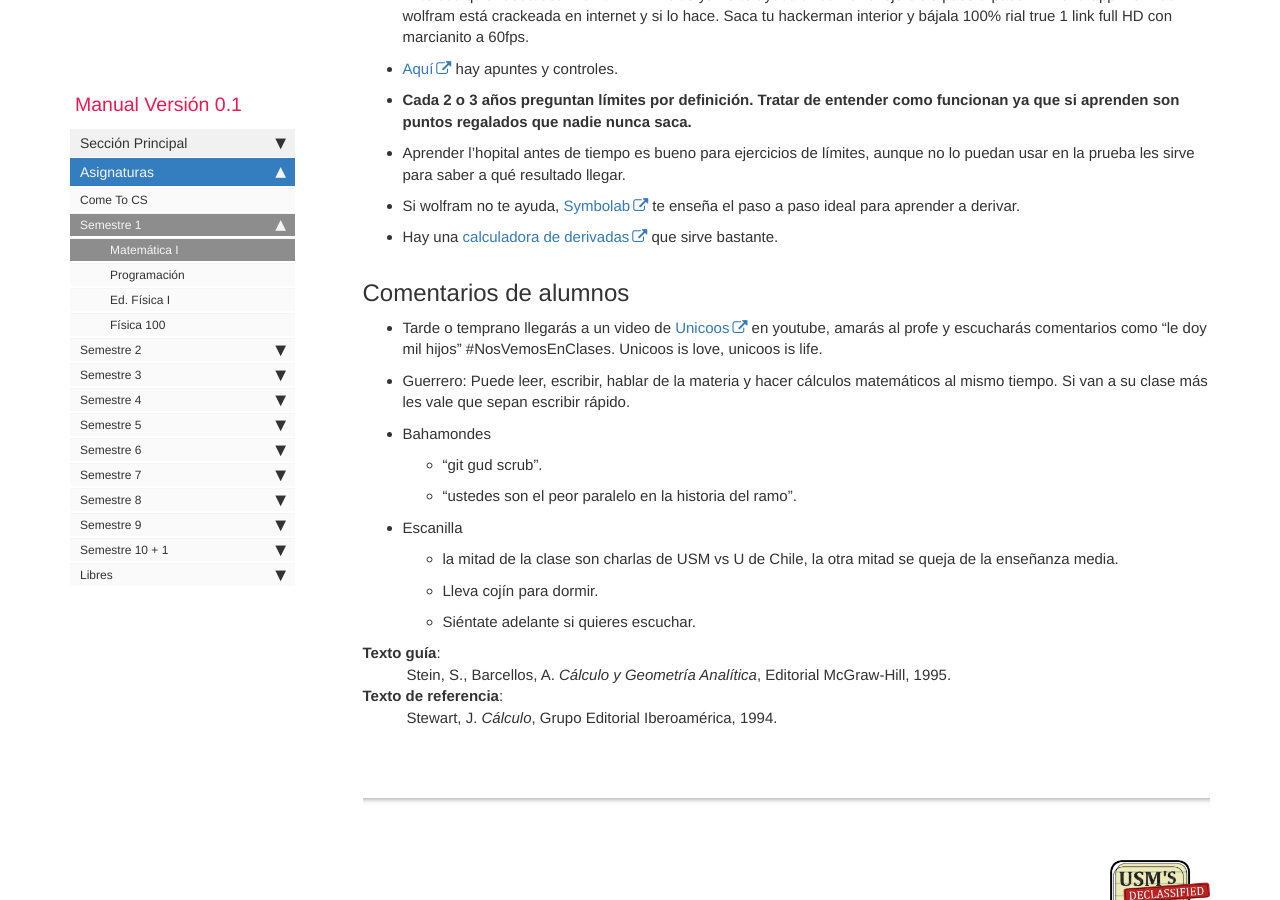
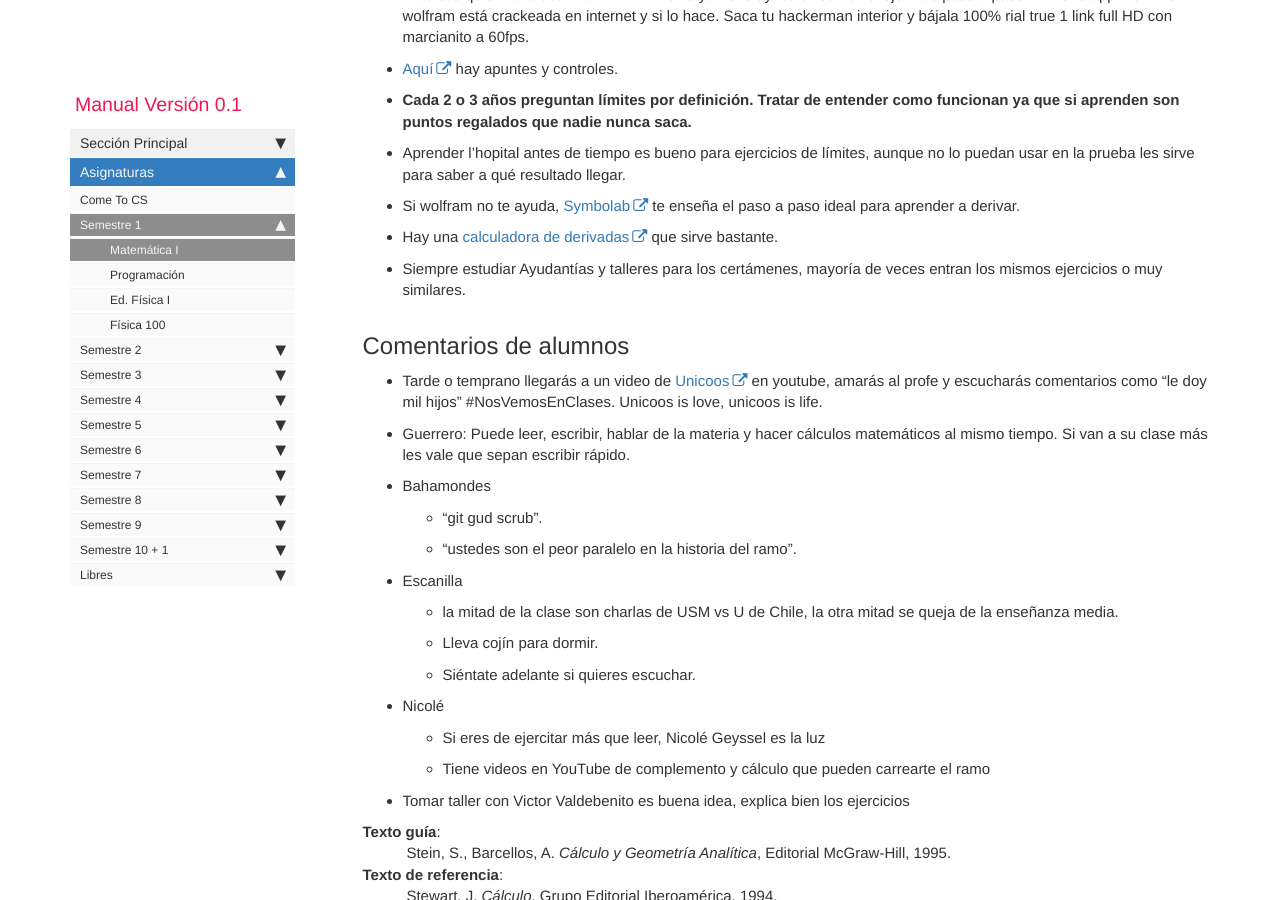
Before and after one commit to CEEINF-UTFSM/utfsm-survival-guide, a Jekyll site: the page built from pages/semestre-1/semestre1_MAT021.md, in a window 1280 px wide and 900 px high, scrolled down 1697 px. Built offline with Jekyll 4.4.1, drawn with Linux system fonts in a browser that asks for light colours; comment, search, counter and statistics services are not loaded.

Commit message:
Añadí a Nicolé y un consejo

```diff
--- a/pages/semestre-1/semestre1_MAT021.md
+++ b/pages/semestre-1/semestre1_MAT021.md
@@ -48,6 +48,7 @@ Como referencia, te sentirás [así][1].
 * Aprender l'hopital antes de tiempo es bueno para ejercicios de límites, aunque no lo puedan usar en la prueba les sirve para saber a qué resultado llegar.
 * Si wolfram no te ayuda, [Symbolab][4] te enseña el paso a paso ideal para aprender a derivar.
 * Hay una [calculadora de derivadas][5] que sirve bastante.
+* Siempre estudiar Ayudantías y talleres para los certámenes, mayoría de veces entran los mismos ejercicios o muy similares.
 
 ## Comentarios de alumnos
 
@@ -63,6 +64,11 @@ Como referencia, te sentirás [así][1].
     * Lleva cojín para dormir.
     * Siéntate adelante si quieres escuchar.
 
+* Nicolé
+    * Si eres de ejercitar más que leer, Nicolé Geyssel es la luz
+    * Tiene videos en YouTube de complemento y cálculo que pueden carrearte el ramo
+
+* Tomar taller con Victor Valdebenito es buena idea, explica bien los ejercicios
 
 
 **Texto guía**:
```
